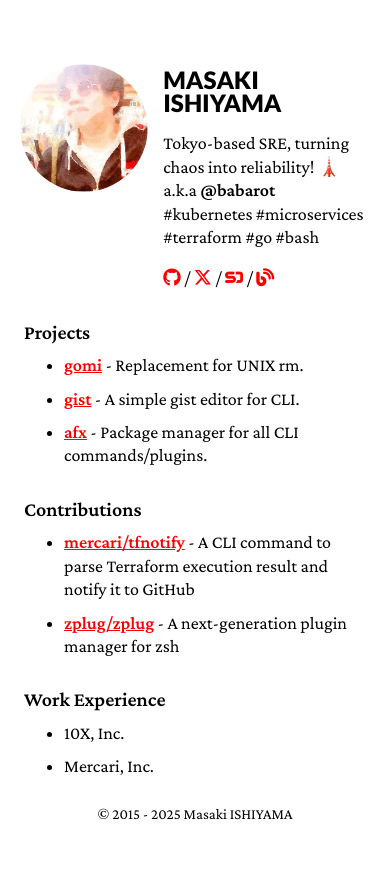
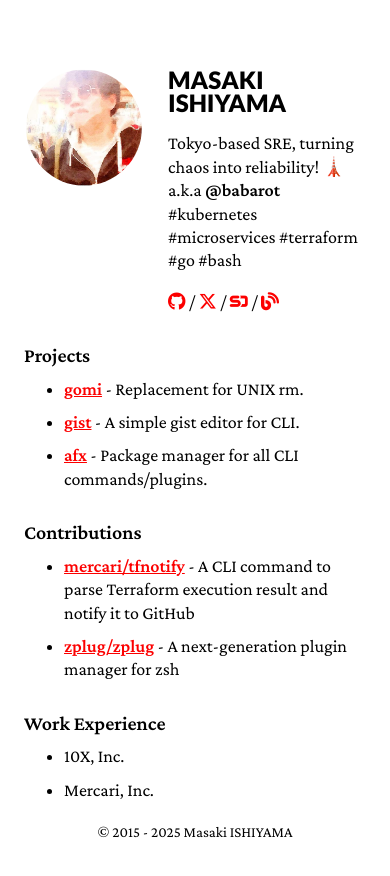
Before and after one commit to babarot/babarot.github.io, a plain HTML site: page index.html in a window 390 px wide. Drawn offline with nearby package versions, Linux system fonts and the light colour scheme.

Commit message:
Tweak design

```diff
--- a/project.css
+++ b/project.css
@@ -73,12 +73,12 @@ main > header {
   border-radius: 50%;
   object-fit: cover;     /* adjust the image to fit in the container */
   aspect-ratio: 1 / 1;   /* make square */
-  transform: scale(1.1); /* zoom-in */
+  /* transform: scale(1.1); */ /* zoom-in */
   clip-path: circle(58px at center);
 }
 
 .tldr {
-  padding-left: 1.5rem;
+  padding-left: 2rem;
   display: flex;
   flex-direction: column;
 }
@@ -115,6 +115,6 @@ main > header {
 /* Mobile */
 @media (max-width: 480px) {
   .tldr {
-    padding-left: 1.2rem;
+    padding-left: 1.5rem;
   }
 }
```
